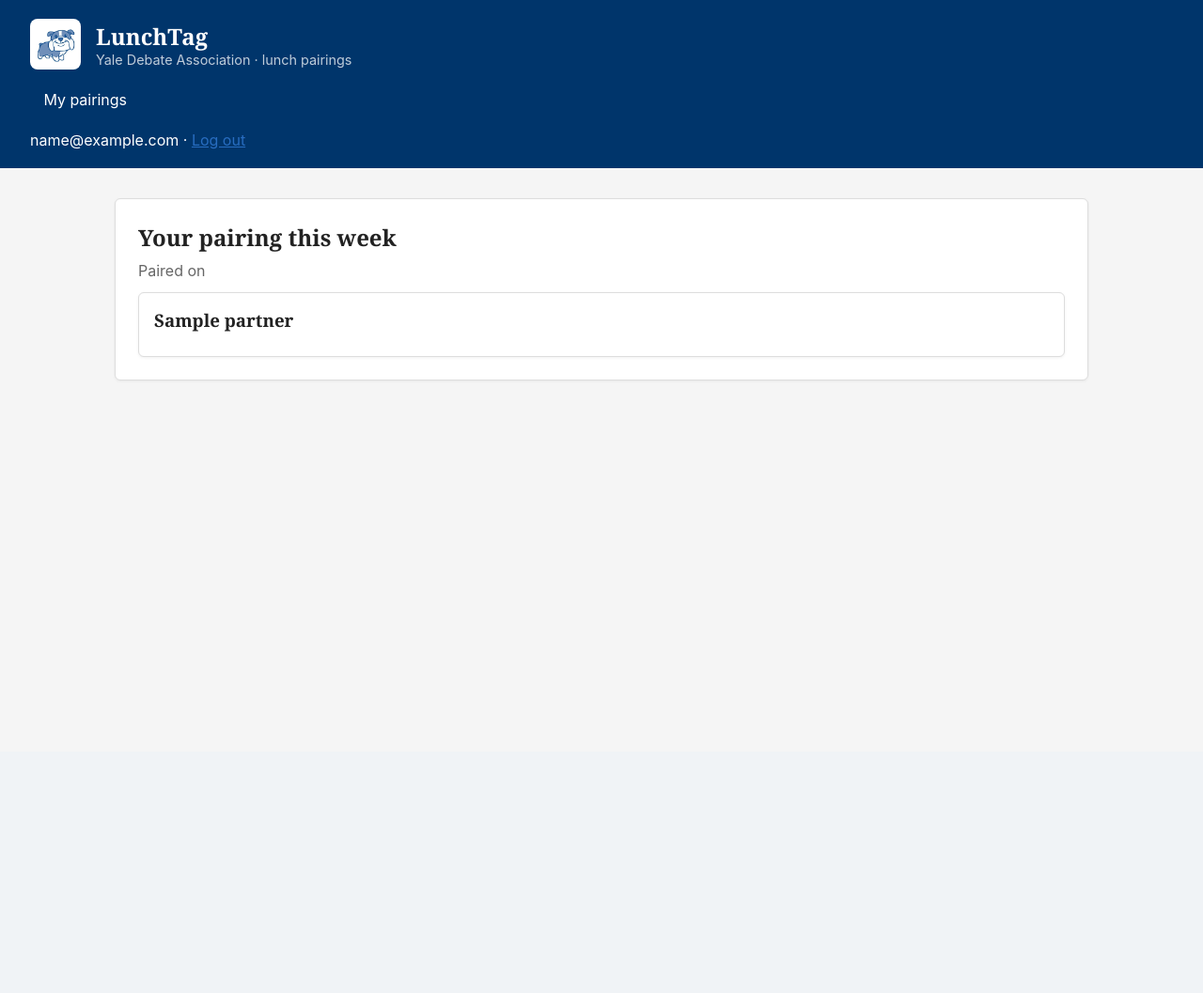
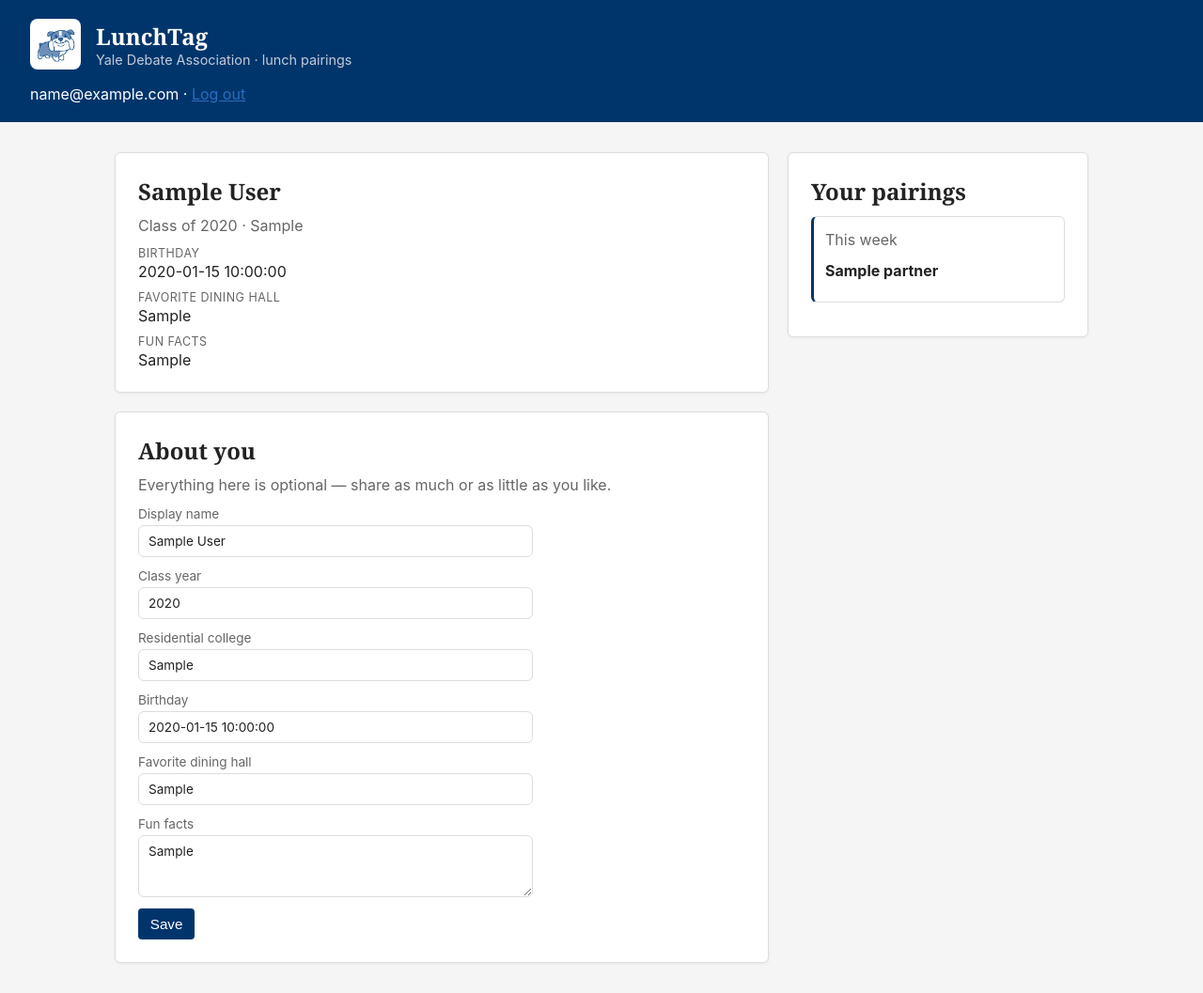
Before and after one commit to mmaneet/yda-lunchtag, a Python web app: template lunchtag/ui/templates/me.html in a window 1280 px wide. Shown: the whole page at 94% size. Before the commit the page ends 405 px from the top, so only its background shows below. Run offline with Jinja, Linux system fonts and the light colour scheme; the template is opened without the code that fills it: most values are stand-ins (such as "Sample title", 1, 10 or a date in 2020).

Commit message:
Member onboarding and profile screen with pairing-history widget
- /welcome onboarding for first-time members: display name, class year,
  residential college; creates and links their player row
- /me is now a profile screen: details + optional extras (birthday,
  dining hall, fun facts) on the left, pairing history widget on the right
- Members get no top nav; player_profiles table + PlayerProfile model

```diff
--- a/lunchtag/auth/routes.py
+++ b/lunchtag/auth/routes.py
@@ -32,7 +32,7 @@ bp = Blueprint("auth", __name__)
 _OAUTH_CLIENT_KEY = "lunchtag_google_oauth"
 
 # Endpoints a signed-in non-admin may reach. Everything else is admin-only.
-MEMBER_ENDPOINTS = {"index", "my_pairings"}
+MEMBER_ENDPOINTS = {"index", "my_pairings", "welcome", "update_profile"}
 
 
 def auth_enabled() -> bool:
--- a/lunchtag/ui/static/styles.css
+++ b/lunchtag/ui/static/styles.css
@@ -297,3 +297,106 @@ th, td {
     padding: 1rem 1.2rem;
   }
 }
+
+/* --- Member profile screen ------------------------------------------------ */
+
+.profile-layout {
+  display: grid;
+  grid-template-columns: 1fr 320px;
+  gap: 20px;
+  align-items: start;
+}
+
+.profile-main {
+  display: flex;
+  flex-direction: column;
+  gap: 20px;
+}
+
+.profile-facts {
+  margin: 12px 0 0;
+}
+
+.profile-facts dt {
+  font-size: 0.78rem;
+  text-transform: uppercase;
+  letter-spacing: 0.04em;
+  color: var(--muted);
+  margin-top: 10px;
+}
+
+.profile-facts dd {
+  margin: 2px 0 0;
+}
+
+.stacked-form {
+  display: flex;
+  flex-direction: column;
+  gap: 12px;
+  max-width: 420px;
+}
+
+.stacked-form label {
+  display: flex;
+  flex-direction: column;
+  gap: 4px;
+  font-size: 0.85rem;
+  color: var(--muted);
+}
+
+.stacked-form input,
+.stacked-form select,
+.stacked-form textarea {
+  font: inherit;
+  color: var(--ink);
+  padding: 8px 10px;
+  border: 1px solid var(--border);
+  border-radius: 6px;
+  background: var(--panel);
+}
+
+.stacked-form button {
+  align-self: flex-start;
+}
+
+.widget-current {
+  border: 1px solid var(--border);
+  border-left: 3px solid var(--yale-blue);
+  border-radius: 6px;
+  padding: 10px 12px;
+  margin-bottom: 12px;
+}
+
+.widget-current strong {
+  display: block;
+  margin: 2px 0;
+}
+
+.widget-history {
+  list-style: none;
+  margin: 0;
+  padding: 0;
+}
+
+.widget-history li {
+  display: flex;
+  justify-content: space-between;
+  gap: 8px;
+  padding: 8px 0;
+  border-bottom: 1px solid var(--border);
+}
+
+.widget-history li:last-child {
+  border-bottom: none;
+}
+
+.onboarding {
+  max-width: 480px;
+  margin: 40px auto;
+}
+
+@media (max-width: 800px) {
+  .profile-layout {
+    grid-template-columns: 1fr;
+  }
+}
--- a/lunchtag/ui/templates/base.html
+++ b/lunchtag/ui/templates/base.html
@@ -23,10 +23,6 @@
         <a href="{{ url_for('generate') }}">Generate</a>
         <a href="{{ url_for('history') }}">History</a>
         <a href="{{ url_for('reset_view') }}">Reset</a>
-      </nav>
-      {% elif user_email %}
-      <nav class="nav">
-        <a href="{{ url_for('my_pairings') }}">My pairings</a>
       </nav>
       {% endif %}
       {% if user_email %}
--- a/lunchtag/ui/templates/me.html
+++ b/lunchtag/ui/templates/me.html
@@ -2,48 +2,91 @@
 {% block content %}
 {% if player is none %}
 <section class="panel">
-  <h2>Welcome!</h2>
+  <h2>Member view</h2>
   <p class="muted">
-    Your account isn't linked to a LunchTag player yet, so there's nothing to
-    show. Ask a board member to link your email to your player entry.
+    Auth is disabled (local dev), so there is no signed-in member to show.
+    Sign-in is required for the member profile screen.
   </p>
 </section>
 {% else %}
-<section class="panel">
-  <h2>Your pairing this week</h2>
-  {% if current %}
-  <p class="muted">Paired on {{ current.session.created_at.strftime('%B %-d, %Y') }}</p>
-  <div class="card">
-    <h3>
-      {% if current.partners %}
-        {{ current.partners | join(' · ') }}
+<div class="profile-layout">
+  <div class="profile-main">
+    <section class="panel">
+      <h2>{{ profile.display_name or player.name }}</h2>
+      <p class="muted">
+        {% if profile.class_year %}Class of {{ profile.class_year }}{% endif %}
+        {% if profile.class_year and profile.residential_college %} · {% endif %}
+        {{ profile.residential_college or '' }}
+      </p>
+      <dl class="profile-facts">
+        {% if profile.birthday %}<dt>Birthday</dt><dd>{{ profile.birthday }}</dd>{% endif %}
+        {% if profile.dining_hall %}<dt>Favorite dining hall</dt><dd>{{ profile.dining_hall }}</dd>{% endif %}
+        {% if profile.fun_facts %}<dt>Fun facts</dt><dd>{{ profile.fun_facts }}</dd>{% endif %}
+      </dl>
+    </section>
+
+    <section class="panel">
+      <h2>About you</h2>
+      <p class="muted">Everything here is optional — share as much or as little as you like.</p>
+      <form action="{{ url_for('update_profile') }}" method="post" class="stacked-form">
+        <label>
+          Display name
+          <input type="text" name="display_name" value="{{ profile.display_name or player.name }}" required>
+        </label>
+        <label>
+          Class year
+          <input type="text" name="class_year" inputmode="numeric" value="{{ profile.class_year or '' }}">
+        </label>
+        <label>
+          Residential college
+          <input type="text" name="residential_college" value="{{ profile.residential_college or '' }}" list="colleges">
+        </label>
+        <label>
+          Birthday
+          <input type="text" name="birthday" placeholder="e.g. March 14" value="{{ profile.birthday or '' }}">
+        </label>
+        <label>
+          Favorite dining hall
+          <input type="text" name="dining_hall" value="{{ profile.dining_hall or '' }}">
+        </label>
+        <label>
+          Fun facts
+          <textarea name="fun_facts" rows="3" placeholder="Anything you'd like your lunch partners to know!">{{ profile.fun_facts or '' }}</textarea>
+        </label>
+        <button type="submit">Save</button>
+      </form>
+      <datalist id="colleges">
+        {% for college in colleges %}
+        <option value="{{ college }}"></option>
+        {% endfor %}
+      </datalist>
+    </section>
+  </div>
+
+  <aside class="profile-side">
+    <section class="panel widget">
+      <h2>Your pairings</h2>
+      {% if history %}
+      <div class="widget-current">
+        <p class="muted">This week</p>
+        <strong>{{ history[0].partners | join(' · ') if history[0].partners else '—' }}</strong>
+        <p class="muted">{{ history[0].session.created_at.strftime('%B %-d, %Y') }}</p>
+      </div>
+      {% if history | length > 1 %}
+      <ul class="widget-history">
+        {% for item in history[1:] %}
+        <li>
+          <span>{{ item.partners | join(' · ') if item.partners else '—' }}</span>
+          <span class="muted">{{ item.session.created_at.strftime('%b %-d') }}</span>
+        </li>
+        {% endfor %}
+      </ul>
+      {% endif %}
       {% else %}
-        No partner recorded for this round.
+      <p class="muted">No pairings yet — you'll see your first lunch partner here once the next round goes out.</p>
       {% endif %}
-    </h3>
-  </div>
-  {% else %}
-  <p class="muted">No pairings yet — check back after the next round goes out.</p>
-  {% endif %}
-</section>
-
-{% if history|length > 1 %}
-<section class="panel">
-  <h2>Your pairing history</h2>
-  <table>
-    <thead>
-      <tr><th>Date</th><th>Paired with</th></tr>
-    </thead>
-    <tbody>
-      {% for item in history[1:] %}
-      <tr>
-        <td>{{ item.session.created_at.strftime('%B %-d, %Y') }}</td>
-        <td>{{ item.partners | join(' · ') if item.partners else '—' }}</td>
-      </tr>
-      {% endfor %}
-    </tbody>
-  </table>
-</section>
-{% endif %}
+    </section>
+  </aside>
+</div>
 {% endif %}
 {% endblock %}
```
Also changed, not shown: CLAUDE.md (+1 -1 lines), lunchtag/domain/models.py (+15 -0 lines), lunchtag/tests/test_auth.py (+79 -14 lines), lunchtag/ui/app.py (+85 -18 lines), lunchtag/ui/templates/welcome.html (added, +30 -0 lines), README.md, lunchtag/storage/db.py, lunchtag/storage/repo.py.
